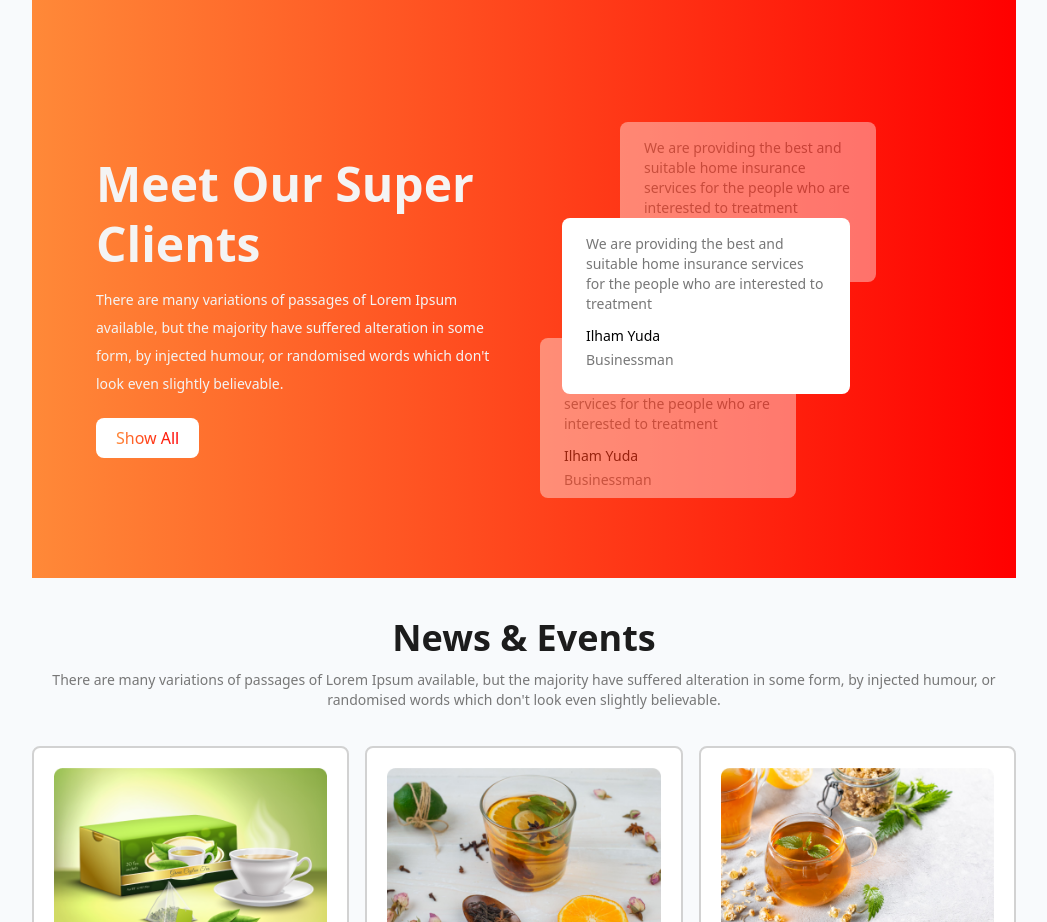
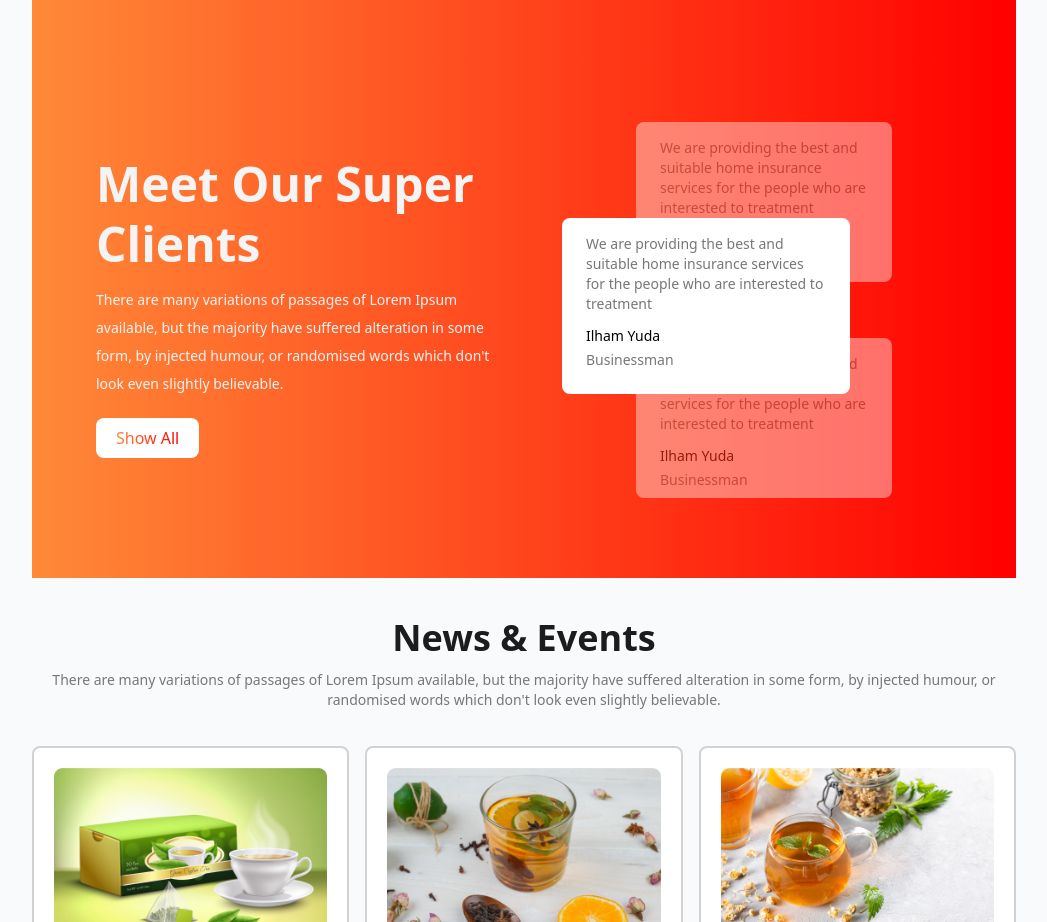
Before and after one commit to hbashar434/tea-tea, a plain HTML site: page index.html in a window 1280 px wide. Shown: the part 1720-2642 px from the top of the page, without its empty margins (116-1163 px from the left). Drawn offline with nearby package versions, Linux system fonts and the light colour scheme.

Commit message:
commited

```diff
--- a/index.html
+++ b/index.html
@@ -170,7 +170,7 @@
           </div>
           <div>
             <div
-              class="h-40 w-64 relative top-20 left-16 md:top-16 md:left-28 bg-white opacity-40 text-sm rounded-lg px-6 py-4"
+              class="h-40 w-64 relative top-20 left-14 md:top-16 md:left-32 bg-white opacity-40 text-sm rounded-lg px-6 py-4"
             >
               <p class="text-[#777777]">
                 We are providing the best and suitable home insurance services
@@ -190,7 +190,7 @@
               <p class="text-[#777777]">Businessman</p>
             </div>
             <div
-              class="h-40 w-64 relative bottom-20 -right-0.5 md:bottom-14 md:left-8 bg-white opacity-40 text-sm rounded-lg px-6 py-4"
+              class="h-40 w-64 relative bottom-20 -right-3 md:bottom-14 md:left-32 bg-white opacity-40 text-sm rounded-lg px-6 py-4"
             >
               <p class="text-[#777777]">
                 We are providing the best and suitable home insurance services
@@ -295,7 +295,7 @@
           <div>
             <h1 class="font-bold mb-6">Subscribe to our newsletter</h1>
             <input
-              class="placeholder:text-base placeholder:text-[#494949] block bg-red-200 border-b-2 border-[#494949] pb-3"
+              class="placeholder:text-base placeholder:text-[#494949] block bg-red-200 border-b-2 border-[#494949] pb-3 ml-16 md:ml-0"
               placeholder="Email address"
               type="text"
               name="search"
```
